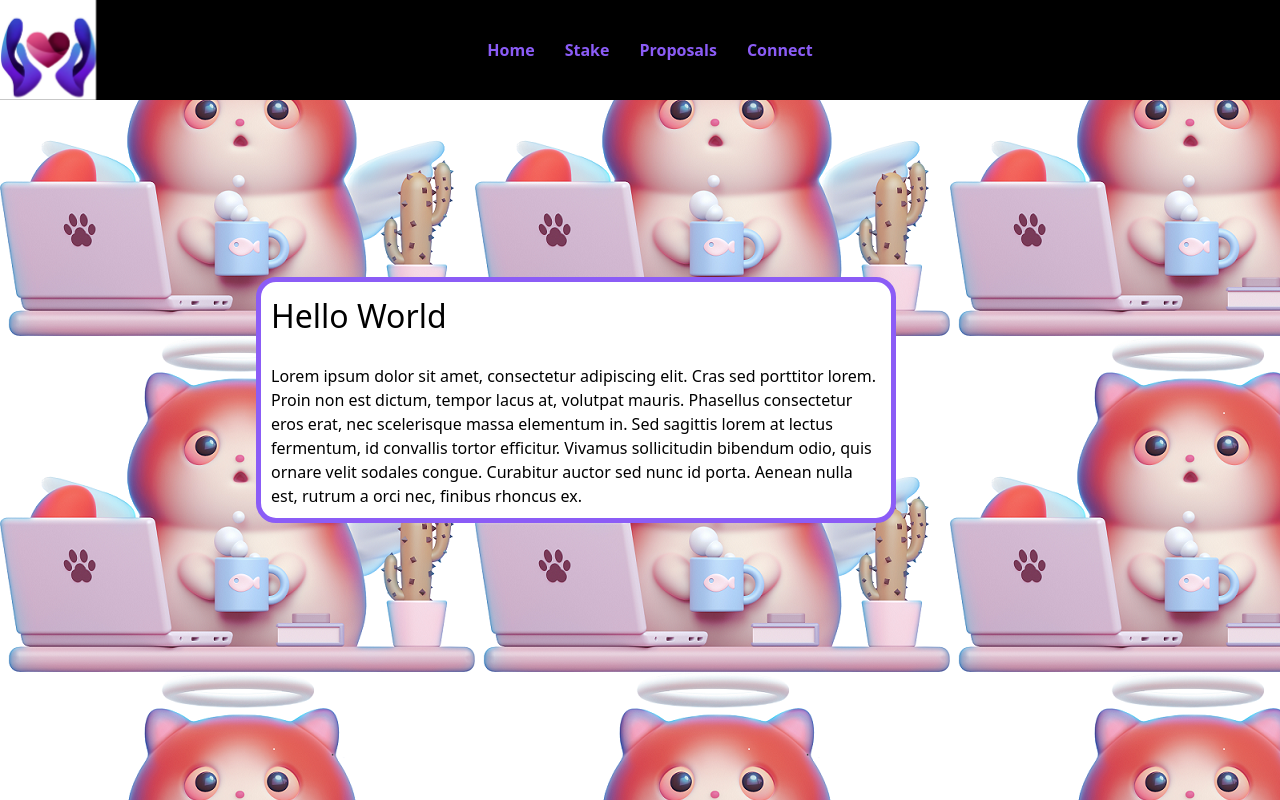
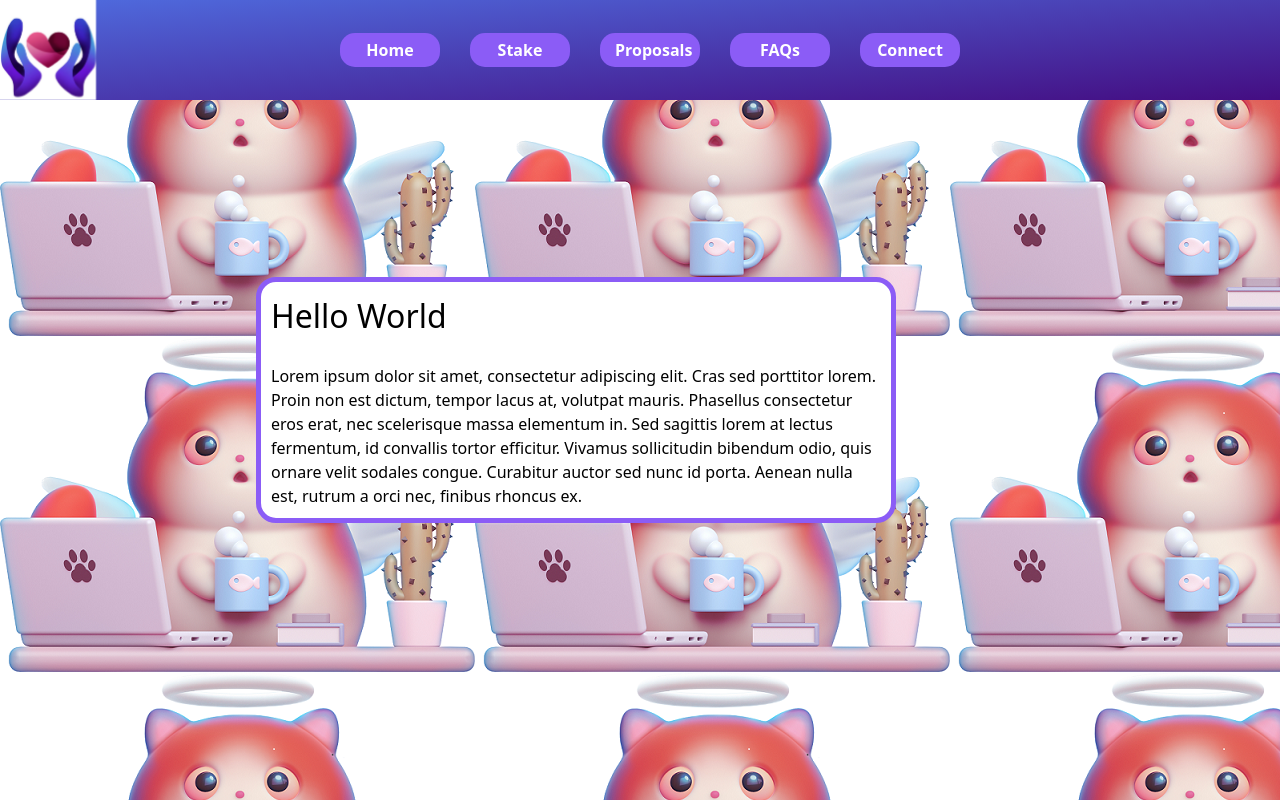
Before and after one commit to rav-coder/GoodDAO, a Next.js app: page / in a window 1280 px wide. Shown: the top 800 px of the page. Built offline with nearby package versions, Linux system fonts and the light colour scheme.

Commit message:
added buttons on menubar

```diff
--- /dev/null
+++ b/components/Button.js
@@ -0,0 +1,13 @@
+import React from 'react'
+import Link from 'next/link'
+import styles from '../styles/Nav.module.css'
+
+export default function Button({ link, text }) {
+    return (
+        <button className={styles.btn}>
+            <li className={styles.a}>
+                <Link href={link}>{text}</Link>
+            </li>
+        </button>
+    )
+}
--- a/components/Nav.tsx
+++ b/components/Nav.tsx
@@ -3,6 +3,7 @@ import Link from 'next/link'
 import Connect from './Connect'
 import styles from '../styles/Nav.module.css'
 import Image from 'next/image'
+import Button from './Button'
 
 const Nav = () => {
 	return (
@@ -11,21 +12,16 @@ const Nav = () => {
 			<nav className={styles.nav}>
 
 				<ul className={styles.ul}>
-			<li className={styles.a}>
-				<Link href='/'>Home</Link>
-			</li>
-			<li className={styles.a}>
-				<Link href='/stake'>Stake</Link>
-			</li>
-			<li className={styles.a}>
-				<Link href='/proposals'>Proposals</Link>
-			</li>
-			<li className={styles.a}>
-				<Connect/>
-			</li>
+					<Button link={'/'} text={'Home'}/>
+					<Button link={'/stake'} text={'Stake'}/>
+					<Button link={'/proposals'} text={'Proposals'}/>
+					<Button link={'/faqs'} text={'FAQs'}/>
+					<Button link={''} text={<Connect/>}/>
 				</ul>
 			</nav>
 			<div className={styles.logo}></div>
+
+
 		</>
 	)
 }
--- a/styles/Nav.module.css
+++ b/styles/Nav.module.css
@@ -2,8 +2,8 @@
     height: 100px;
     width: 100vw;
     padding: 10px;
-    background: #000000;
-    color: #8B5CF6;
+    background-image: linear-gradient(to bottom right, #4f6cdf, #440d82);
+    color: #fff;
     font-weight: bold;
     display: flex;
     align-items: center;
@@ -37,3 +37,16 @@
 .logo:hover {
     cursor: pointer;
 }
+
+
+.btn {
+    background-color: #8B5CF6;
+    width: 100px;
+    margin-left: 15px; ;
+    margin-right: 15px;
+    border-radius: 15px;
+}
+
+.btn:hover {
+    color: #e0e0e0;
+}
```
Lines whose indentation alone changed are shown as unchanged.
